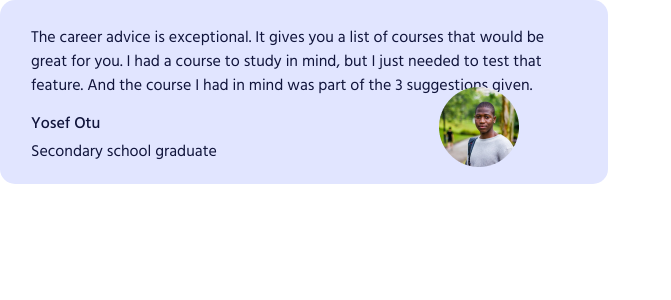
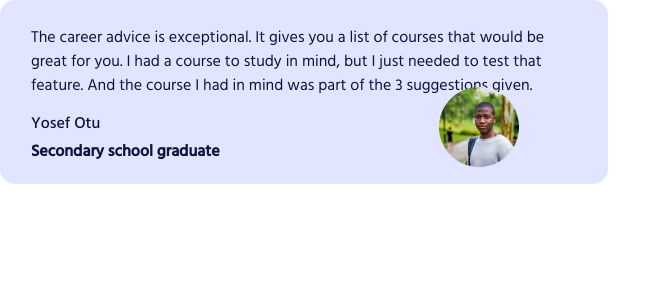
Before and after one commit to CDiala/school-finder, a React (Create React App) app in the folder client/: page / in a window 1280 px wide. Shown: the top 300 px of the page, without its empty margins (0-671 px from the left). Built offline with nearby package versions, Linux system fonts and the light colour scheme.

Commit message:
Fixed style issue.

```diff
--- a/client/src/components/shared/TestimonialCard/TestimonialCard.css
+++ b/client/src/components/shared/TestimonialCard/TestimonialCard.css
@@ -28,6 +28,10 @@
   margin-bottom: 4px;
 }
 
+.testimony-title {
+  font-weight: 600;
+}
+
 .testimony-profile-container {
   position: relative;
   top: -23px;
--- a/client/src/components/shared/TestimonialCard/TestimonialCard.js
+++ b/client/src/components/shared/TestimonialCard/TestimonialCard.js
@@ -11,7 +11,7 @@ const TestimonialCard = (props) => {
         <div className="testimonial-card-bottom">
           <div className="tst-crd">
             <p className="testimony-name">{names}</p>
-            <p>{status}</p>
+            <p className="testimony-title">{status}</p>
           </div>
           <div className="testimony-profile-container">
             <img className="testimonial-profile" src={image} alt="" />
```
